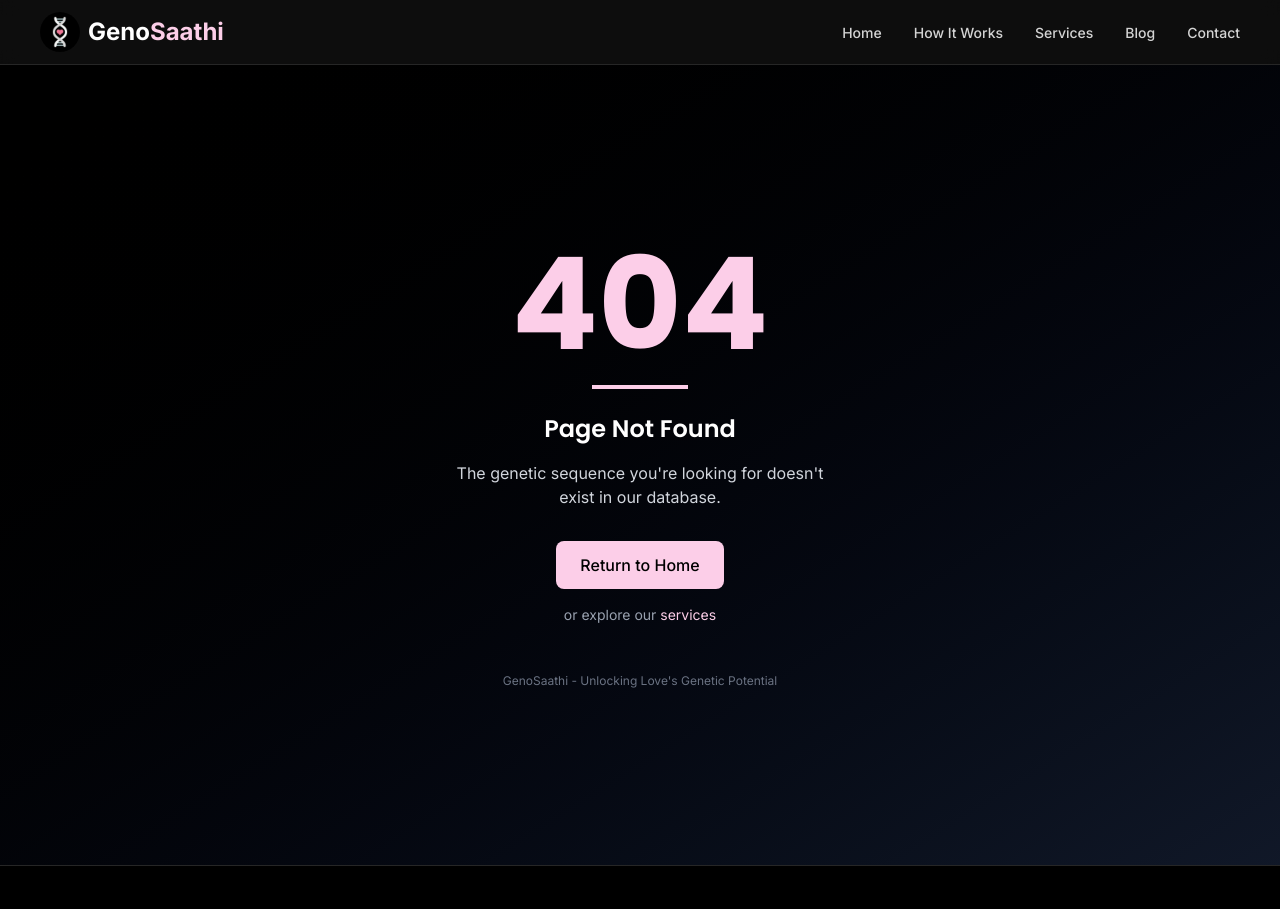
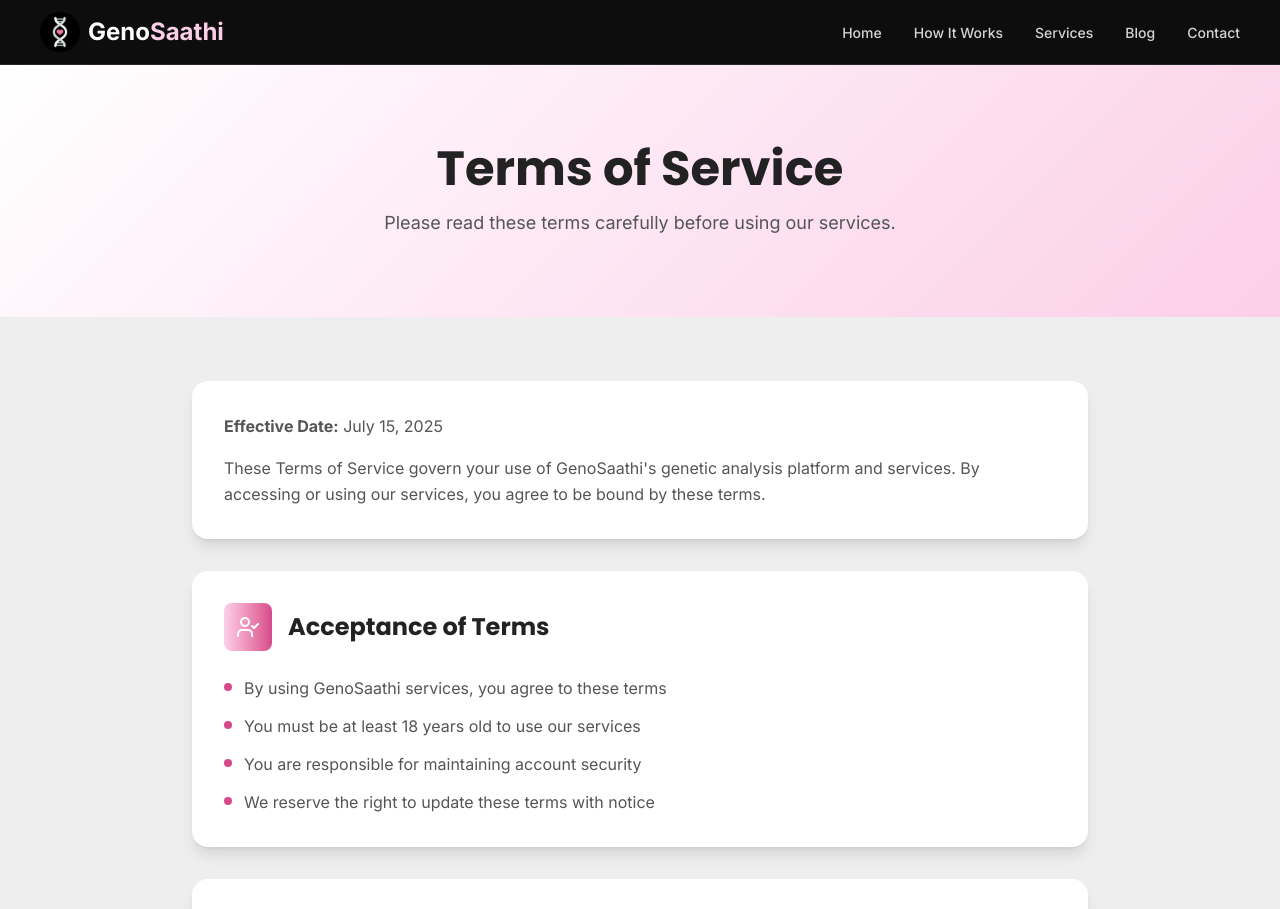
Before and after one commit to Aravind-Sathesh/GenoSaathi-Website, a Next.js app: page /terms-of-service in a window 1280 px wide. Before the commit this address had no page. Shown: the top 909 px of the page. Built offline with nearby package versions, Linux system fonts and the light colour scheme.

Commit message:
feat: add terms of service

```diff
--- /dev/null
+++ b/src/app/terms-of-service/page.jsx
@@ -0,0 +1,176 @@
+'use client';
+
+import { motion } from 'framer-motion';
+import { FileText, AlertTriangle, Scale, UserCheck } from 'lucide-react';
+
+export default function TermsOfService() {
+  const sections = [
+    {
+      icon: UserCheck,
+      title: 'Acceptance of Terms',
+      content: [
+        'By using GenoSaathi services, you agree to these terms',
+        'You must be at least 18 years old to use our services',
+        'You are responsible for maintaining account security',
+        'We reserve the right to update these terms with notice',
+      ],
+    },
+    {
+      icon: FileText,
+      title: 'Service Description',
+      content: [
+        'Genetic analysis and relationship insights based on uploaded data',
+        'Educational content about genetics and relationships',
+        'Secure platform for genetic data processing',
+        'Results are for informational purposes only',
+      ],
+    },
+    {
+      icon: AlertTriangle,
+      title: 'User Responsibilities',
+      content: [
+        'Provide accurate information and own the genetic data you upload',
+        'Use services for lawful purposes only',
+        "Respect intellectual property and other users' privacy",
+        'Do not attempt to reverse engineer our algorithms',
+      ],
+    },
+    {
+      icon: Scale,
+      title: 'Limitations and Disclaimers',
+      content: [
+        'Results are estimates and should not replace professional advice',
+        'We are not liable for decisions made based on our analysis',
+        "Service availability may vary and is provided 'as is'",
+        'Maximum liability is limited to the amount paid for services',
+      ],
+    },
+  ];
+
+  return (
+    <div className='min-h-screen bg-[#EEEEEE] text-[#222222]'>
+      {/* Header */}
+      <motion.div
+        initial={{ opacity: 0 }}
+        animate={{ opacity: 1 }}
+        transition={{ duration: 0.5 }}
+        className='relative overflow-hidden py-20'
+        style={{
+          background: 'linear-gradient(135deg, #ffffff 0%, #FCCFE8 100%)',
+        }}
+      >
+        <div className='relative max-w-4xl mx-auto px-4 text-center'>
+          <motion.h1
+            initial={{ y: 20, opacity: 0 }}
+            animate={{ y: 0, opacity: 1 }}
+            transition={{ duration: 0.5, delay: 0.1 }}
+            className='text-4xl sm:text-5xl font-bold font-poppins mb-4 text-[#222222]'
+          >
+            Terms of Service
+          </motion.h1>
+          <motion.p
+            initial={{ y: 20, opacity: 0 }}
+            animate={{ y: 0, opacity: 1 }}
+            transition={{ duration: 0.5, delay: 0.2 }}
+            className='text-lg text-[#555555] max-w-2xl mx-auto'
+          >
+            Please read these terms carefully before using our services.
+          </motion.p>
+        </div>
+      </motion.div>
+
+      {/* Content */}
+      <div className='py-16 px-4'>
+        <div className='max-w-4xl mx-auto'>
+          <motion.div
+            initial={{ opacity: 0, y: 20 }}
+            animate={{ opacity: 1, y: 0 }}
+            transition={{ duration: 0.5 }}
+            className='bg-white rounded-2xl p-8 shadow-lg mb-8'
+          >
+            <p className='text-[#555555] leading-relaxed'>
+              <strong>Effective Date:</strong> July 15, 2025
+            </p>
+            <p className='text-[#555555] leading-relaxed mt-4'>
+              These Terms of Service govern your use of GenoSaathi's genetic
+              analysis platform and services. By accessing or using our
+              services, you agree to be bound by these terms.
+            </p>
+          </motion.div>
+
+          <div className='space-y-8'>
+            {sections.map((section, index) => (
+              <motion.div
+                key={section.title}
+                initial={{ opacity: 0, y: 20 }}
+                animate={{ opacity: 1, y: 0 }}
+                transition={{ duration: 0.5, delay: index * 0.1 }}
+                className='bg-white rounded-2xl p-8 shadow-lg'
+              >
+                <div className='flex items-center mb-6'>
+                  <div className='w-12 h-12 rounded-lg bg-gradient-to-r from-[#FCCFE8] to-[#d64a8b] flex items-center justify-center mr-4'>
+                    <section.icon className='w-6 h-6 text-white' />
+                  </div>
+                  <h2 className='text-2xl font-bold font-poppins text-[#222222]'>
+                    {section.title}
+                  </h2>
+                </div>
+                <ul className='space-y-3'>
+                  {section.content.map((item, itemIndex) => (
+                    <li key={itemIndex} className='flex items-start'>
+                      <div className='w-2 h-2 rounded-full bg-[#d64a8b] mt-2 mr-3 flex-shrink-0'></div>
+                      <span className='text-[#555555] leading-relaxed'>
+                        {item}
+                      </span>
+                    </li>
+                  ))}
+                </ul>
+              </motion.div>
+            ))}
+          </div>
+
+          <motion.div
+            initial={{ opacity: 0, y: 20 }}
+            animate={{ opacity: 1, y: 0 }}
+            transition={{ duration: 0.5, delay: 0.6 }}
+            className='bg-white rounded-2xl p-8 shadow-lg mt-8'
+          >
+            <h2 className='text-2xl font-bold font-poppins text-[#222222] mb-6'>
+              Additional Terms
+            </h2>
+            <div className='space-y-4'>
+              <div>
+                <h3 className='font-semibold text-[#222222] mb-2'>
+                  Termination
+                </h3>
+                <p className='text-[#555555] leading-relaxed'>
+                  We may terminate or suspend your account for violations of
+                  these terms. You may close your account at any time through
+                  your account settings.
+                </p>
+              </div>
+              <div>
+                <h3 className='font-semibold text-[#222222] mb-2'>
+                  Governing Law
+                </h3>
+                <p className='text-[#555555] leading-relaxed'>
+                  These terms are governed by applicable laws. Any disputes will
+                  be resolved through appropriate legal channels.
+                </p>
+              </div>
+              <div>
+                <h3 className='font-semibold text-[#222222] mb-2'>
+                  Contact Information
+                </h3>
+                <p className='text-[#555555] leading-relaxed'>
+                  For questions about these terms, contact us at
+                  genosaathi@gmail.com or through our contact page.
+                </p>
+              </div>
+            </div>
+          </motion.div>
+        </div>
+      </div>
+    </div>
+  );
+}
```
